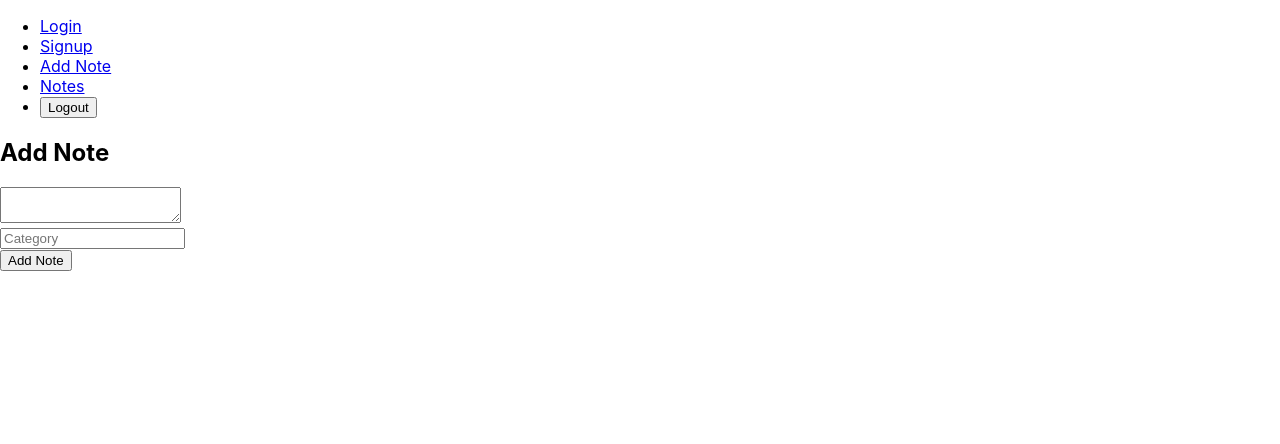
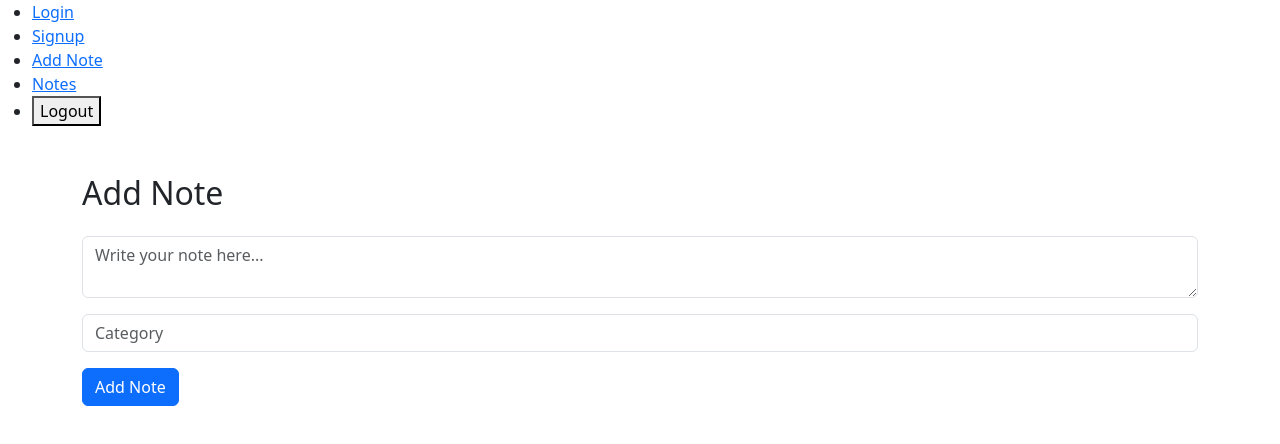
Before and after one commit to Mohamad-Hirbawi/collaborative-note-taking-app, a React (Create React App) app: page /add-note in a window 1280 px wide. Shown: the top 444 px of the page. Built offline with nearby package versions, Linux system fonts and the light colour scheme; no server answers; sample sign-in values are in the browser's storage.

Commit message:
Enhance UI with Bootstrap

```diff
--- a/package.json
+++ b/package.json
@@ -6,6 +6,7 @@
     "@testing-library/jest-dom": "^5.17.0",
     "@testing-library/react": "^13.4.0",
     "@testing-library/user-event": "^13.5.0",
+    "bootstrap": "^5.3.3",
     "firebase": "^10.12.4",
     "formik": "^2.4.6",
     "i18next": "^23.12.2",
--- a/src/components/AddNote.js
+++ b/src/components/AddNote.js
@@ -3,6 +3,7 @@ import React, { useState } from 'react';
 import { firestore } from '../firebase';
 import { collection, addDoc, serverTimestamp } from "firebase/firestore";
 import { toast } from 'react-toastify';
+import 'bootstrap/dist/css/bootstrap.min.css';
 
 const AddNote = () => {
     const [note, setNote] = useState('');
@@ -27,19 +28,28 @@ const AddNote = () => {
     };
 
     return (
-        <form onSubmit={handleSubmit}>
-            <h2>Add Note</h2>
-            <textarea value={note} onChange={(e) => setNote(e.target.value)} required />
-            <br />
+        <form onSubmit={handleSubmit} className="container mt-5">
+            <h2 className="mb-4">Add Note</h2>
+            <div className="form-group mb-3">
+        <textarea
+            className="form-control"
+            value={note}
+            onChange={(e) => setNote(e.target.value)}
+            placeholder="Write your note here..."
+            required
+        />
+            </div>
+            <div className="form-group mb-3">
                 <input
                     type="text"
+                    className="form-control"
                     value={category}
                     onChange={(e) => setCategory(e.target.value)}
                     placeholder="Category"
                     required
                 />
-            <br />
-            <button type="submit">Add Note</button>
+            </div>
+            <button type="submit" className="btn btn-primary">Add Note</button>
         </form>
     );
 };
--- a/src/components/NoteHistory.js
+++ b/src/components/NoteHistory.js
@@ -5,6 +5,7 @@ import { collection, getDocs } from 'firebase/firestore';
 import { useParams, Link } from 'react-router-dom';
 import { toast } from 'react-toastify';
 import ReactMarkdown from 'react-markdown';
+import 'bootstrap/dist/css/bootstrap.min.css';
 
 const NoteHistory = () => {
     const { id } = useParams();
@@ -29,15 +30,15 @@ const NoteHistory = () => {
     }, [id]);
 
     return (
-        <div>
-            <h2>Note History</h2>
-            <ul>
-                {history.map((version, index) => (
-                    <li key={version.id}>
+        <div className="container mt-5">
+            <h2 className="mb-4">Note History</h2>
+            <ul className="list-group">
+                {history.map((version) => (
+                    <li key={version.id} className="list-group-item mb-3">
                         <ReactMarkdown>{version.text}</ReactMarkdown>
                         <p><strong>Category:</strong> {version.category}</p>
                         <p><strong>Saved At:</strong> {new Date(version.savedAt.seconds * 1000).toLocaleString()}</p>
-                        <Link to={`/edit-note/${id}`}>Restore</Link>
+                        <Link to={`/edit-note/${id}`} className="btn btn-secondary">Restore</Link>
                     </li>
                 ))}
             </ul>
--- a/src/components/NotesList.js
+++ b/src/components/NotesList.js
@@ -1,68 +1,85 @@
-// src/components/NotesList.js
-import React, { useEffect, useState } from 'react';
+// src/components/EditNote.js
+import React, { useState, useEffect } from 'react';
 import { firestore } from '../firebase';
-import { collection, query, orderBy, onSnapshot, doc, deleteDoc } from 'firebase/firestore';
-import { Link } from 'react-router-dom';
+import { doc, getDoc, updateDoc, collection, addDoc } from 'firebase/firestore';
+import { useNavigate, useParams } from 'react-router-dom';
 import { toast } from 'react-toastify';
-import ReactMarkdown from 'react-markdown';
-import SearchBar from './SearchBar';
-import CategoryList from './CategoryList';
+import 'bootstrap/dist/css/bootstrap.min.css';
 
-const NotesList = () => {
-    const [notes, setNotes] = useState([]);
-    const [searchQuery, setSearchQuery] = useState('');
-    const [filterCategory, setFilterCategory] = useState('');
-    const [categories, setCategories] = useState([]);
+const EditNote = () => {
+    const { id } = useParams();
+    const [note, setNote] = useState('');
+    const [category, setCategory] = useState('');
+    const navigate = useNavigate();
 
     useEffect(() => {
-        const q = query(collection(firestore, 'notes'), orderBy('createdAt', 'desc'));
-        const unsubscribe = onSnapshot(q, (snapshot) => {
-            const notesData = snapshot.docs.map(doc => ({
-                id: doc.id,
-                ...doc.data()
-            }));
-            setNotes(notesData);
+        const fetchNote = async () => {
+            try {
+                const docRef = doc(firestore, 'notes', id);
+                const docSnap = await getDoc(docRef);
+                if (docSnap.exists()) {
+                    setNote(docSnap.data().text);
+                    setCategory(docSnap.data().category);
+                } else {
+                    toast.error('Note not found');
+                    navigate('/notes');
+                }
+            } catch (error) {
+                toast.error('Error fetching note: ' + error.message);
+            }
+        };
 
-            // Extract unique categories
-            const uniqueCategories = [...new Set(notesData.map(note => note.category))];
-            setCategories(uniqueCategories);
-        });
+        fetchNote();
+    }, [id, navigate]);
 
-        return () => unsubscribe();
-    }, []);
+    const handleSubmit = async (e) => {
+        e.preventDefault();
+        try {
+            const docRef = doc(firestore, 'notes', id);
+            const noteSnapshot = await getDoc(docRef);
 
-    const handleDelete = async (id) => {
-        try {
-            await deleteDoc(doc(firestore, 'notes', id));
-            toast.success('Note deleted successfully');
+            // Save the current version to history collection
+            if (noteSnapshot.exists()) {
+                const noteData = noteSnapshot.data();
+                await addDoc(collection(firestore, 'notes', id, 'history'), {
+                    ...noteData,
+                    savedAt: new Date()
+                });
+            }
+
+            // Update the note
+            await updateDoc(docRef, { text: note, category: category });
+            toast.success('Note updated successfully');
+            navigate('/notes');
         } catch (error) {
-            toast.error('Error deleting note: ' + error.message);
+            toast.error('Error updating note: ' + error.message);
         }
     };
 
-    const filteredNotes = notes.filter(note =>
-        note.text.toLowerCase().includes(searchQuery.toLowerCase()) &&
-        (filterCategory ? note.category.toLowerCase() === filterCategory.toLowerCase() : true)
-    );
-
     return (
-        <div>
-            <h2>Notes</h2>
-            <SearchBar searchQuery={searchQuery} setSearchQuery={setSearchQuery} />
-            <CategoryList categories={categories} setFilterCategory={setFilterCategory} />
-            <ul>
-                {filteredNotes.map(note => (
-                    <li key={note.id}>
-                        <ReactMarkdown>{note.text}</ReactMarkdown>
-                        <p><strong>Category:</strong> {note.category}</p>
-                        <Link to={`/edit-note/${note.id}`}>Edit</Link>
-                        <Link to={`/note-history/${note.id}`}>History</Link>
-                        <button onClick={() => handleDelete(note.id)}>Delete</button>
-                    </li>
-                ))}
-            </ul>
-        </div>
+        <form onSubmit={handleSubmit} className="container mt-5">
+            <h2 className="mb-4">Edit Note</h2>
+            <div className="form-group mb-3">
+        <textarea
+            className="form-control"
+            value={note}
+            onChange={(e) => setNote(e.target.value)}
+            required
+        />
+            </div>
+            <div className="form-group mb-3">
+                <input
+                    type="text"
+                    className="form-control"
+                    value={category}
+                    onChange={(e) => setCategory(e.target.value)}
+                    placeholder="Category"
+                    required
+                />
+            </div>
+            <button type="submit" className="btn btn-primary">Update Note</button>
+        </form>
     );
 };
 
-export default NotesList;
+export default EditNote;
--- a/src/index.js
+++ b/src/index.js
@@ -1,17 +1,15 @@
+// src/index.js
+import 'bootstrap/dist/css/bootstrap.min.css';
 import React from 'react';
-import ReactDOM from 'react-dom/client';
-import './index.css';
+import ReactDOM from 'react-dom';
 import App from './App';
 import reportWebVitals from './reportWebVitals';
 
-const root = ReactDOM.createRoot(document.getElementById('root'));
-root.render(
-  <React.StrictMode>
-    <App />
-  </React.StrictMode>
+ReactDOM.render(
+    <React.StrictMode>
+        <App />
+    </React.StrictMode>,
+    document.getElementById('root')
 );
 
-// If you want to start measuring performance in your app, pass a function
-// to log results (for example: reportWebVitals(console.log))
-// or send to an analytics endpoint. Learn more: https://bit.ly/CRA-vitals
 reportWebVitals();
```
Also changed, not shown: 1 other file (tests, documents, lock files or other folders). Lines whose indentation alone changed are shown as unchanged.
